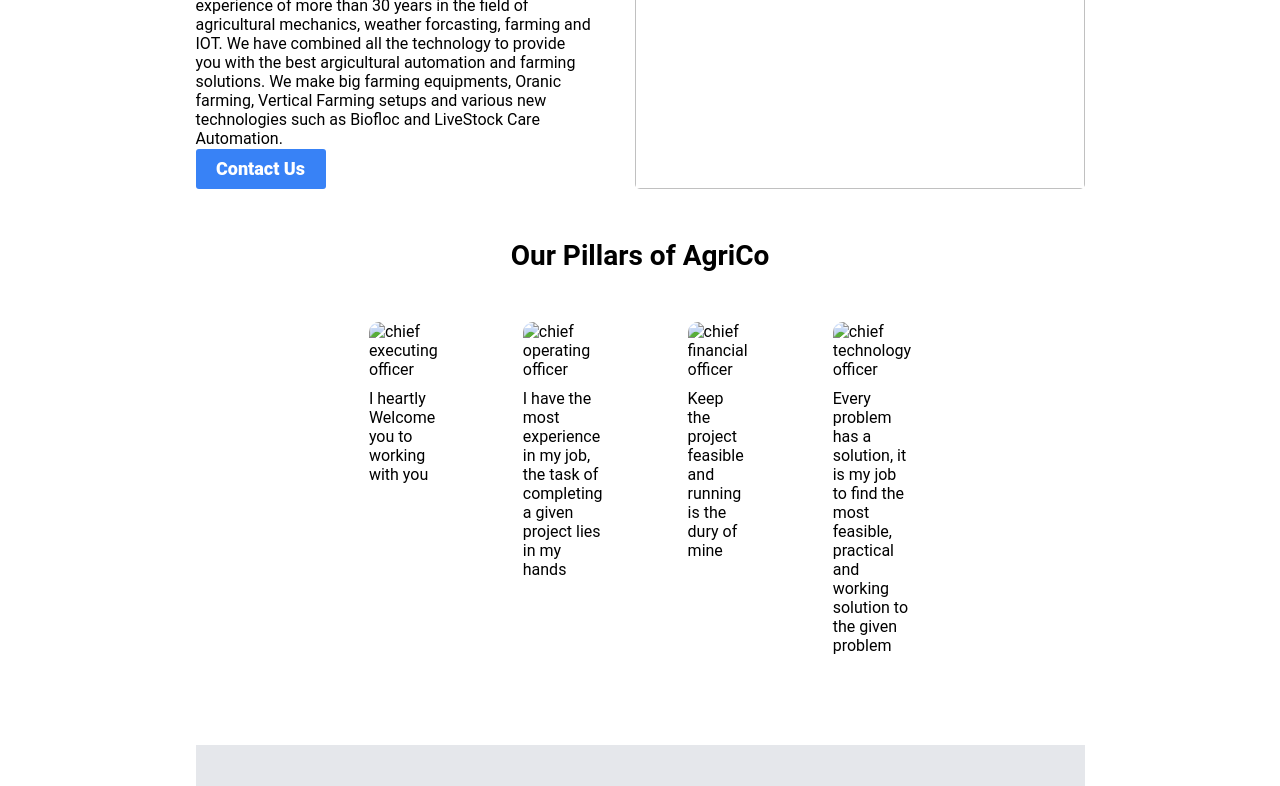
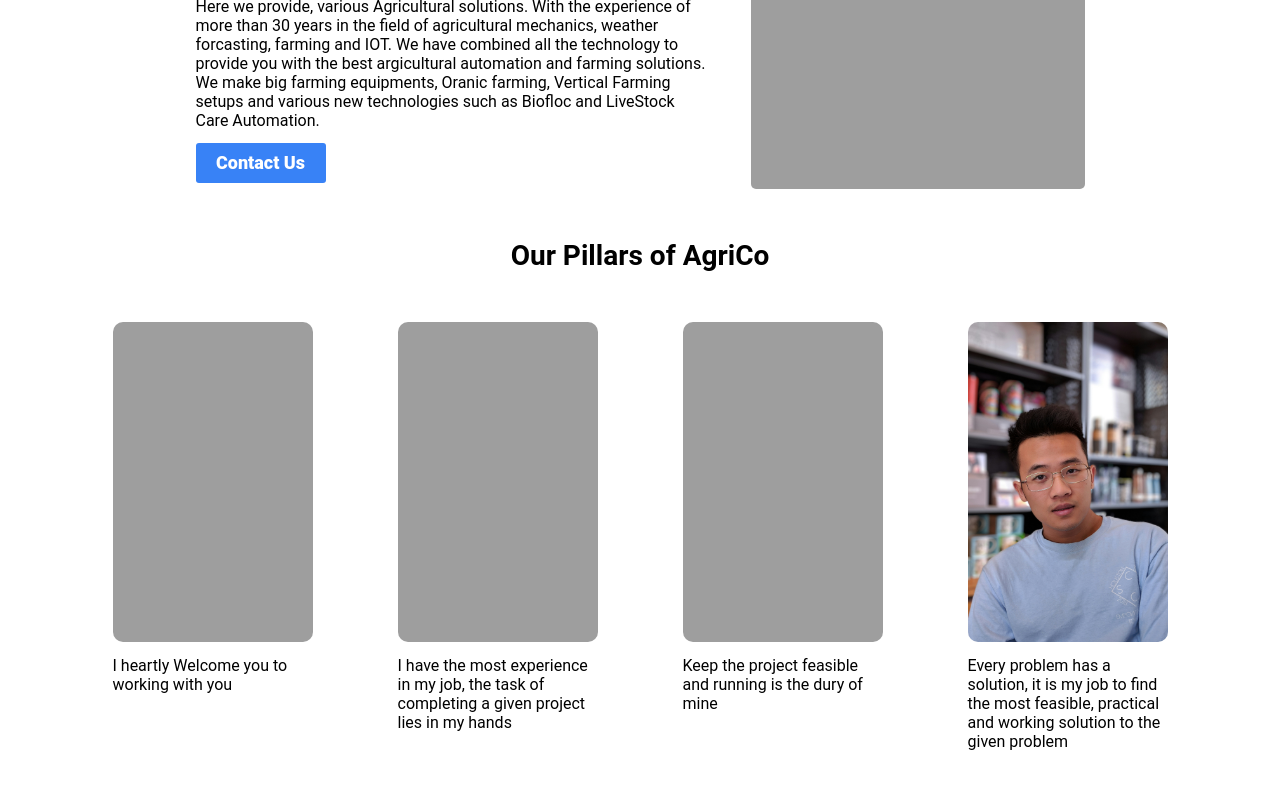
Before and after one commit to oceanSsagar/demoLandingPage, a plain HTML site: page index.html in a window 1280 px wide. Shown: the part 184-970 px from the top of the page. Drawn offline with Linux system fonts and the light colour scheme; the site is published under a folder, as on GitHub Pages, so addresses that start at the root find nothing.

Commit message:
Update index.html
image will load due to a / in pages

```diff
--- a/index.html
+++ b/index.html
@@ -32,7 +32,7 @@
                         such as Biofloc and LiveStock Care Automation.</p>
                     <button id="contact_us">Contact Us</button>
                 </div>
-                <img src="/assets/images/corn_farming.jpg">
+                <img src="assets/images/corn_farming.jpg">
             </div>
             <!-- partners -->
             <div class="employees">
@@ -40,21 +40,21 @@
                 <div class="employee_info">
                     <ul>
                         <li>
-                            <img src="/assets/employees/chief_executive_officer.jpg" alt="chief executing officer">
+                            <img src="assets/employees/chief_executive_officer.jpg" alt="chief executing officer">
                             <p>I heartly Welcome you to working with you</p>
 
                         </li>
                         <li>
-                            <img src="/assets/employees/chief_operating_officer.jpg" alt="chief operating officer">
+                            <img src="assets/employees/chief_operating_officer.jpg" alt="chief operating officer">
                             <p>I have the most experience in my job, the task of completing a given project lies in my
                                 hands</p>
                         </li>
                         <li>
-                            <img src="/assets/employees/chief_financial_officer.jpg" alt="chief financial officer">
+                            <img src="assets/employees/chief_financial_officer.jpg" alt="chief financial officer">
                             <p>Keep the project feasible and running is the dury of mine</p>
                         </li>
                         <li>
-                            <img src="/assets/employees/chief_technology_officer.jpg" alt="chief technology officer">
+                            <img src="assets/employees/chief_technology_officer.jpg" alt="chief technology officer">
                             <p>Every problem has a solution, it is my job to find the most feasible, practical and
                                 working solution to the given problem</p>
                         </li>
```
